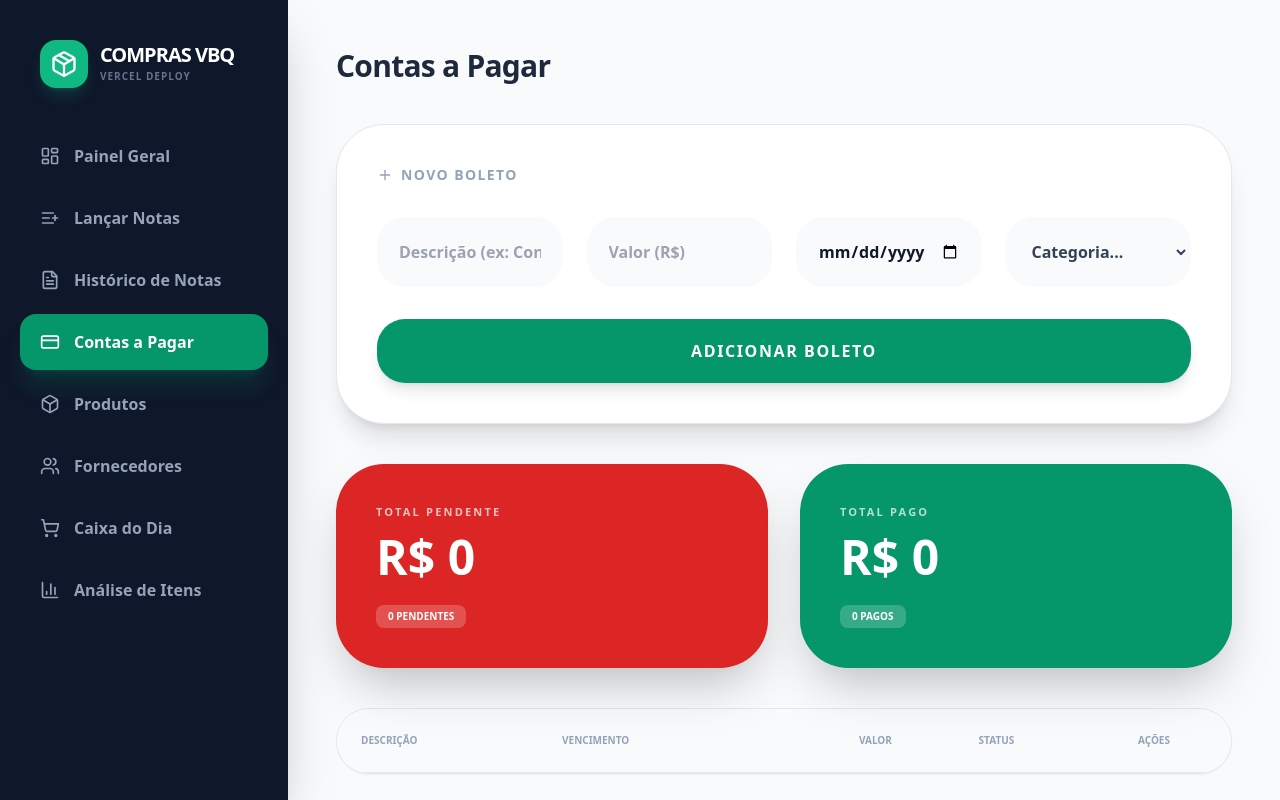
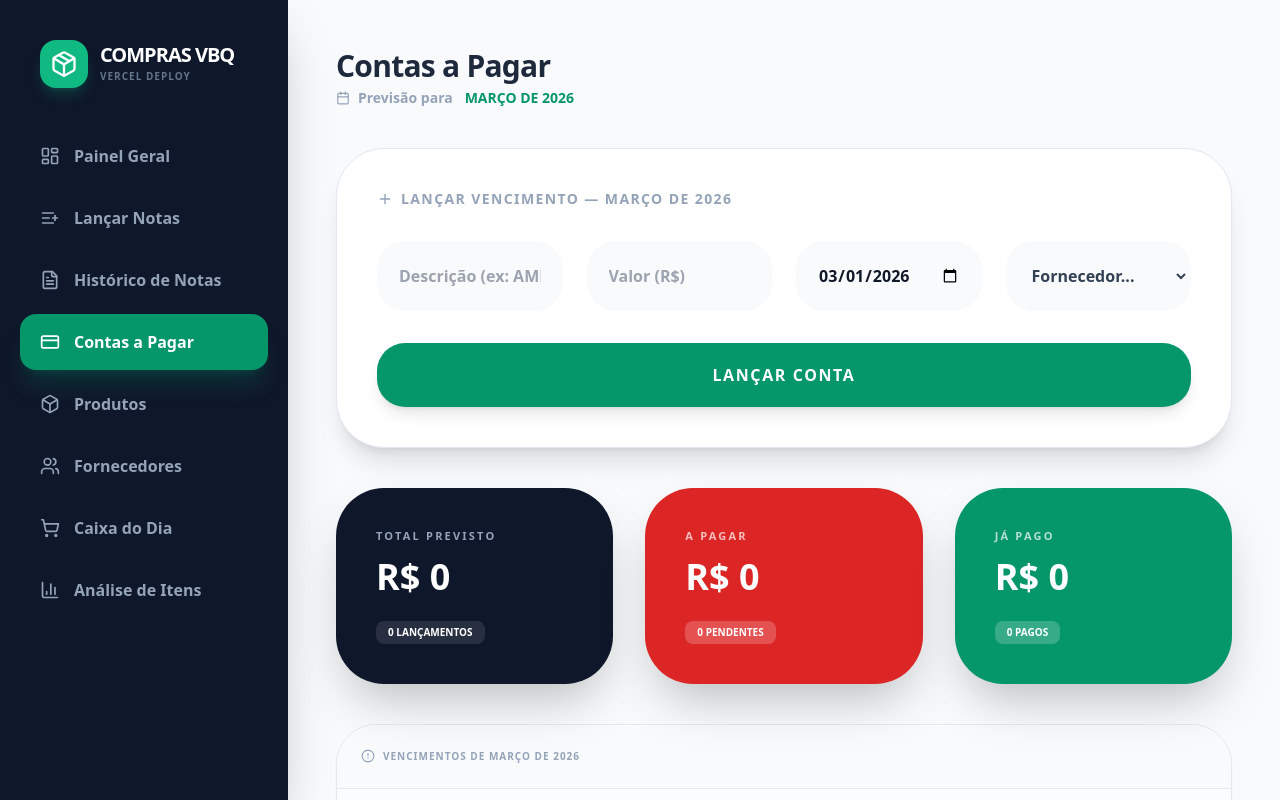
Before and after one commit to cadastrovbq-spec/compras-vbq, a React (Vite) app: page / in a window 1280 px wide. Both pictures are taken after a click on the button "Contas a Pagar". Shown: the top 800 px of the page. Built offline with nearby package versions, Linux system fonts and the light colour scheme.

Commit message:
Update App.tsx

```diff
--- a/App.tsx
+++ b/App.tsx
@@ -325,21 +325,35 @@ const App: React.FC = () => {
           </div>
         )}
 
-        {/* ==================== CONTAS A PAGAR (BOLETOS) ==================== */}
-        {view === 'boletos' && (
+        {/* ==================== CONTAS A PAGAR - PREVISÃO MÊS SEGUINTE ==================== */}
+        {view === 'boletos' && (() => {
+          const now = new Date();
+          const nextMonth = new Date(now.getFullYear(), now.getMonth() + 1, 1);
+          const nextMonthName = nextMonth.toLocaleDateString('pt-BR', { month: 'long', year: 'numeric' }).toUpperCase();
+          const nextMonthNum = nextMonth.getMonth();
+          const nextMonthYear = nextMonth.getFullYear();
+          const boletosNextMonth = boletos.filter(b => { const d = new Date(b.dueDate); return d.getMonth() === nextMonthNum && d.getFullYear() === nextMonthYear; });
+          const totalPending = boletosNextMonth.filter(b => b.status === 'pending').reduce((a, x) => a + x.value, 0);
+          const totalPaid = boletosNextMonth.filter(b => b.status === 'paid').reduce((a, x) => a + x.value, 0);
+          const defaultDue = `${nextMonthYear}-${String(nextMonthNum + 1).padStart(2, '0')}-01`;
+          return (
             <div className="space-y-10 animate-in fade-in duration-500">
-            <header className="flex justify-between items-center">
+              <header className="flex flex-col md:flex-row justify-between items-start md:items-center gap-4">
+                <div>
                   <h2 className="text-3xl font-black text-slate-800 tracking-tight">Contas a Pagar</h2>
+                  <p className="text-sm font-bold text-slate-400 mt-1 flex items-center gap-2"><Calendar size={14} /> Previsão para <span className="text-emerald-600 font-black ml-1">{nextMonthName}</span></p>
+                </div>
               </header>
+
               <div className="bg-white p-10 rounded-[48px] border border-slate-200 shadow-xl space-y-8">
-              <h3 className="text-sm font-black uppercase tracking-widest text-slate-400 flex items-center gap-2"><Plus size={16} /> Novo Boleto</h3>
+                <h3 className="text-sm font-black uppercase tracking-widest text-slate-400 flex items-center gap-2"><Plus size={16} /> Lançar Vencimento — {nextMonthName}</h3>
                 <div className="grid grid-cols-1 md:grid-cols-2 lg:grid-cols-4 gap-6">
-                <input id="boleto-desc" type="text" placeholder="Descrição (ex: Conta de luz)" className="w-full p-5 bg-slate-50 border-2 border-transparent rounded-[28px] font-bold outline-none focus:border-emerald-500" />
+                  <input id="boleto-desc" type="text" placeholder="Descrição (ex: AMBEV, GAS, LUZ)" className="w-full p-5 bg-slate-50 border-2 border-transparent rounded-[28px] font-bold outline-none focus:border-emerald-500" />
                   <input id="boleto-value" type="number" placeholder="Valor (R$)" className="w-full p-5 bg-slate-50 border-2 border-transparent rounded-[28px] font-bold outline-none focus:border-emerald-500" />
-                <input id="boleto-due" type="date" className="w-full p-5 bg-slate-50 border-2 border-transparent rounded-[28px] font-bold outline-none focus:border-emerald-500" />
+                  <input id="boleto-due" type="date" defaultValue={defaultDue} className="w-full p-5 bg-slate-50 border-2 border-transparent rounded-[28px] font-bold outline-none focus:border-emerald-500" />
                   <select id="boleto-cat" className="w-full p-5 bg-slate-50 border-2 border-transparent rounded-[28px] font-bold text-slate-700 outline-none focus:border-emerald-500">
-                  <option value="">Categoria...</option>
-                  {categories.map(c => <option key={c.id} value={c.id}>{c.name}</option>)}
+                    <option value="">Fornecedor...</option>
+                    {suppliers.sort((a, b) => a.name.localeCompare(b.name)).map(s => <option key={s.id} value={s.id}>{s.name}</option>)}
                   </select>
                 </div>
                 <button onClick={() => {
@@ -351,32 +365,38 @@ const App: React.FC = () => {
                   setBoletos(prev => [{ id: Date.now().toString(), description: desc, value: val, dueDate: due, status: 'pending', categoryId: cat }, ...prev]);
                   (document.getElementById('boleto-desc') as HTMLInputElement).value = '';
                   (document.getElementById('boleto-value') as HTMLInputElement).value = '';
-                (document.getElementById('boleto-due') as HTMLInputElement).value = '';
-              }} className="w-full py-5 bg-emerald-600 text-white rounded-[28px] font-black uppercase tracking-widest shadow-lg hover:bg-emerald-700 transition-all">Adicionar Boleto</button>
+                }} className="w-full py-5 bg-emerald-600 text-white rounded-[28px] font-black uppercase tracking-widest shadow-lg hover:bg-emerald-700 transition-all">Lançar Conta</button>
               </div>
 
-            <div className="grid grid-cols-1 md:grid-cols-2 gap-8">
+              <div className="grid grid-cols-1 md:grid-cols-3 gap-8">
+                <div className="bg-slate-900 p-10 rounded-[48px] shadow-2xl text-white">
+                  <p className="text-[11px] font-black uppercase tracking-[0.2em] text-slate-400">Total Previsto</p>
+                  <p className="text-4xl font-black text-white mt-3">R$ {(totalPending + totalPaid).toLocaleString('pt-BR')}</p>
+                  <span className="inline-block mt-6 px-3 py-1 bg-white/10 rounded-lg text-[10px] font-black uppercase">{boletosNextMonth.length} lançamentos</span>
+                </div>
                 <div className="bg-red-600 p-10 rounded-[48px] shadow-2xl text-white">
-                <p className="text-[11px] font-black uppercase tracking-[0.2em] opacity-70">Total Pendente</p>
-                <p className="text-5xl font-black mt-3">R$ {boletos.filter(b => b.status === 'pending').reduce((a, b2) => a + b2.value, 0).toLocaleString('pt-BR')}</p>
-                <span className="inline-block mt-6 px-3 py-1 bg-white/20 rounded-lg text-[10px] font-black uppercase">{boletos.filter(b => b.status === 'pending').length} pendentes</span>
+                  <p className="text-[11px] font-black uppercase tracking-[0.2em] opacity-70">A Pagar</p>
+                  <p className="text-4xl font-black mt-3">R$ {totalPending.toLocaleString('pt-BR')}</p>
+                  <span className="inline-block mt-6 px-3 py-1 bg-white/20 rounded-lg text-[10px] font-black uppercase">{boletosNextMonth.filter(b => b.status === 'pending').length} pendentes</span>
                 </div>
                 <div className="bg-emerald-600 p-10 rounded-[48px] shadow-2xl text-white">
-                <p className="text-[11px] font-black uppercase tracking-[0.2em] opacity-70">Total Pago</p>
-                <p className="text-5xl font-black mt-3">R$ {boletos.filter(b => b.status === 'paid').reduce((a, b2) => a + b2.value, 0).toLocaleString('pt-BR')}</p>
-                <span className="inline-block mt-6 px-3 py-1 bg-white/20 rounded-lg text-[10px] font-black uppercase">{boletos.filter(b => b.status === 'paid').length} pagos</span>
+                  <p className="text-[11px] font-black uppercase tracking-[0.2em] opacity-70">Já Pago</p>
+                  <p className="text-4xl font-black mt-3">R$ {totalPaid.toLocaleString('pt-BR')}</p>
+                  <span className="inline-block mt-6 px-3 py-1 bg-white/20 rounded-lg text-[10px] font-black uppercase">{boletosNextMonth.filter(b => b.status === 'paid').length} pagos</span>
                 </div>
               </div>
 
               <div className="bg-white rounded-[40px] border border-slate-200 overflow-hidden shadow-sm">
+                <div className="p-6 bg-slate-50 border-b"><p className="text-[10px] font-black uppercase tracking-widest text-slate-400 flex items-center gap-2"><AlertCircle size={14} /> Vencimentos de {nextMonthName}</p></div>
                 <table className="w-full text-left">
-                <thead className="bg-slate-50 border-b text-[10px] font-black uppercase text-slate-400">
-                  <tr><th className="p-6">Descrição</th><th className="p-6">Vencimento</th><th className="p-6 text-right">Valor</th><th className="p-6 text-center">Status</th><th className="p-6 text-center">Ações</th></tr>
+                  <thead className="bg-slate-50/50 border-b text-[10px] font-black uppercase text-slate-400">
+                    <tr><th className="p-6">Descrição</th><th className="p-6">Fornecedor</th><th className="p-6">Vencimento</th><th className="p-6 text-right">Valor</th><th className="p-6 text-center">Status</th><th className="p-6 text-center">Ação</th></tr>
                   </thead>
                   <tbody className="divide-y divide-slate-100">
-                  {boletos.sort((a, b2) => new Date(a.dueDate).getTime() - new Date(b2.dueDate).getTime()).map(b => (
+                    {boletosNextMonth.sort((a, x) => new Date(a.dueDate).getTime() - new Date(x.dueDate).getTime()).map(b => (
                       <tr key={b.id} className="hover:bg-slate-50">
                         <td className="p-6 font-black text-slate-700">{b.description}</td>
+                        <td className="p-6 text-slate-600">{suppliers.find(s => s.id === b.categoryId)?.name || '—'}</td>
                         <td className="p-6 font-bold">{new Date(b.dueDate).toLocaleDateString()}</td>
                         <td className="p-6 text-right font-black text-emerald-600">R$ {b.value.toLocaleString('pt-BR')}</td>
                         <td className="p-6 text-center">
@@ -388,11 +408,15 @@ const App: React.FC = () => {
                         <td className="p-6 text-center"><button onClick={() => setBoletos(prev => prev.filter(x => x.id !== b.id))} className="text-red-400 hover:text-red-600 transition-colors"><Trash2 size={16} /></button></td>
                       </tr>
                     ))}
+                    {boletosNextMonth.length === 0 && (
+                      <tr><td colSpan={6} className="p-10 text-center text-slate-400 font-bold">Nenhum vencimento lançado para {nextMonthName}</td></tr>
+                    )}
                   </tbody>
                 </table>
               </div>
             </div>
-        )}
+          );
+        })()}
 
         {/* ==================== PRODUTOS ==================== */}
         {view === 'products' && (
```
Lines whose indentation alone changed are shown as unchanged.
